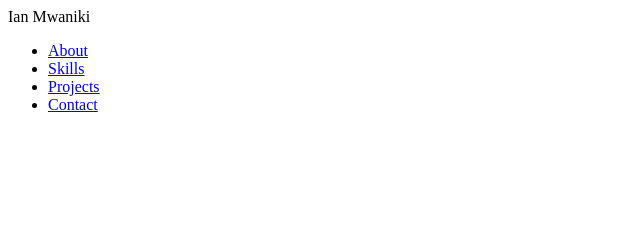
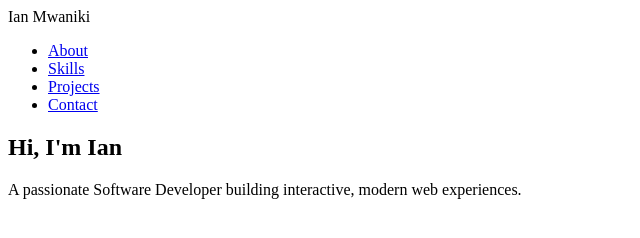
Before and after one commit to Killarn-Codes/Ian-Portfolio, a plain HTML site: page index.html in a window 1280 px wide. Shown: the whole page, without its empty margins (0-640 px from the left). Drawn offline with Linux system fonts and the light colour scheme.

Commit message:
Added About and Skills Section

```diff
--- a/index.html
+++ b/index.html
@@ -22,5 +22,13 @@
       </ul>
     </nav>
 </header>
+
+  <!-- Hero / About Section -->
+  <section class="hero" id="about">
+    <h1>Hi, I'm Ian</h1>
+    <p>A passionate Software Developer building interactive, modern web experiences.</p>
+  </section>
+
+
 </body>
 </html>
```
